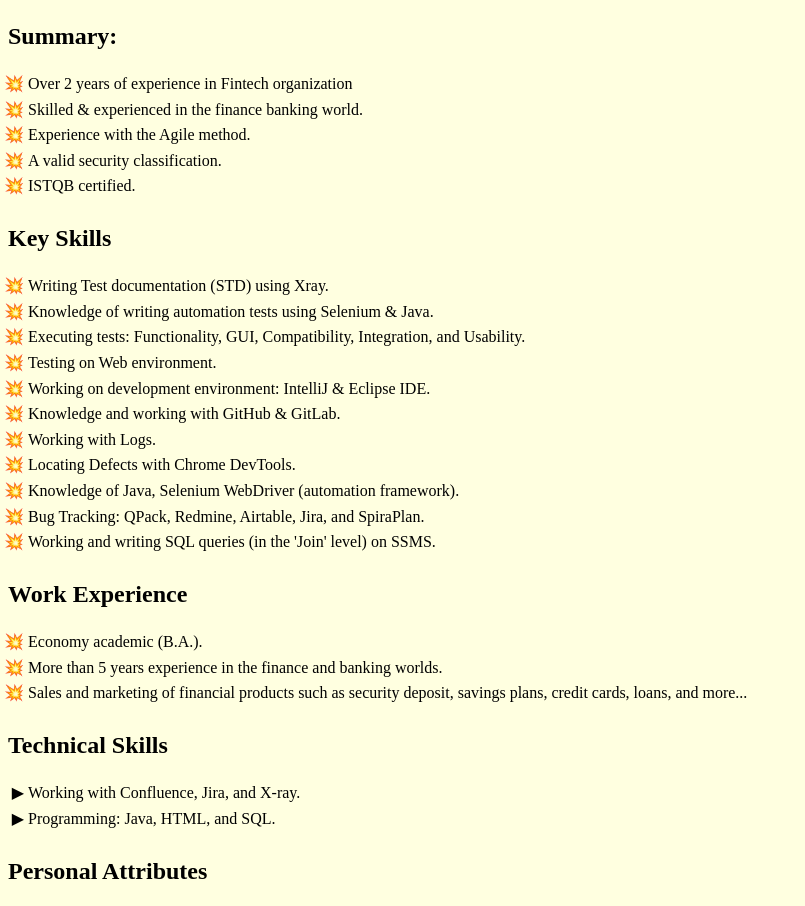
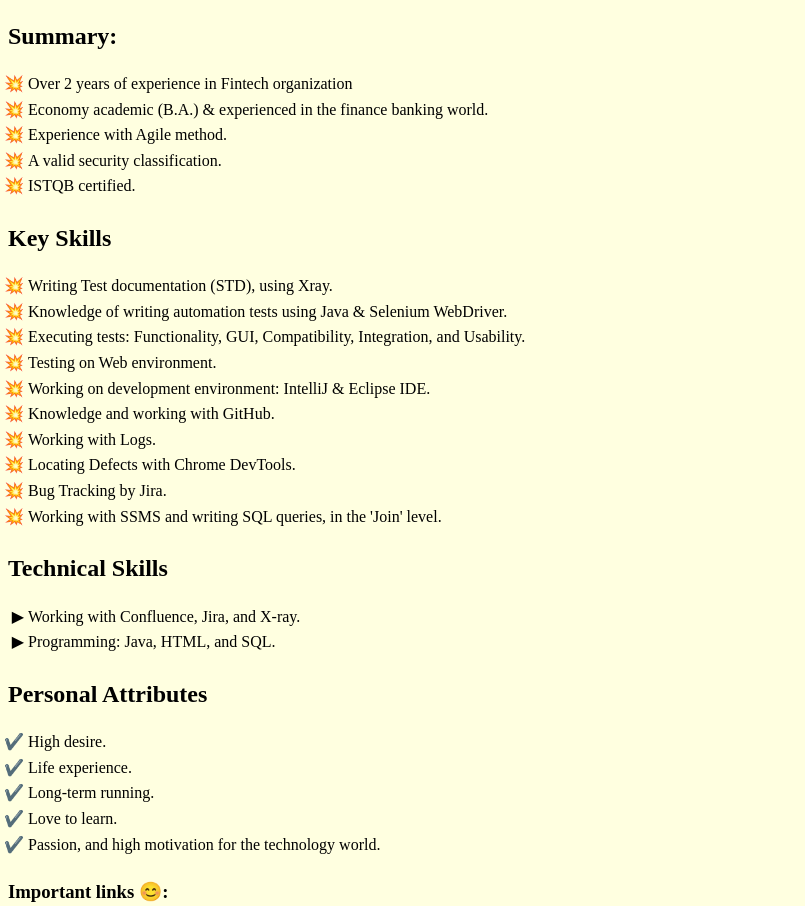
Before and after one commit to asafah83/html, a plain HTML site: page index.html in a window 1280 px wide. Shown: the part 286-1192 px from the top of the page, without its empty margins (0-805 px from the left). Drawn offline with Linux system fonts and the light colour scheme.

Commit message:
Add new changes to index.html

```diff
--- a/index.html
+++ b/index.html
@@ -36,8 +36,8 @@
     <div class="section">
         <ul>
             <li>Over 2 years of experience in Fintech organization</li>
-		    <li>Skilled & experienced in the finance banking world.</li>
-            <li>Experience with the Agile method.</li>
+		    <li>Economy academic (B.A.) & experienced in the finance banking world.</li>
+            <li>Experience with Agile method.</li>
 			<li>A valid security classification.</li>
             <li>ISTQB certified.</li>
         </ul>
@@ -46,27 +46,16 @@
     <div class="section">
         <h2>Key Skills</h2>
         <ul>
-            <li>Writing Test documentation (STD) using Xray.</li>
-            <li>Knowledge of writing automation tests using Selenium & Java.</li>
+            <li>Writing Test documentation (STD), using Xray.</li>
+            <li>Knowledge of writing automation tests using Java & Selenium WebDriver.</li>
             <li>Executing tests: Functionality, GUI, Compatibility, Integration, and Usability.</li>
             <li>Testing on Web environment.</li>
             <li>Working on development environment: IntelliJ & Eclipse IDE.</li>
-            <li>Knowledge and working with GitHub & GitLab.</li>
+            <li>Knowledge and working with GitHub.</li>
             <li>Working with Logs.</li>
             <li>Locating Defects with Chrome DevTools.</li>
-            <li>Knowledge of Java, Selenium WebDriver (automation framework).</li>
-            <li>Bug Tracking: QPack, Redmine, Airtable, Jira, and SpiraPlan.</li>
-            <li>Working and writing SQL queries (in the 'Join' level) on SSMS.</li>
-        </ul>
-    </div>
-
-    <!-- Work Experience Section -->
-    <div class="section">
-        <h2>Work Experience</h2>
-        <ul>
-            <li>Economy academic (B.A.).</li>
-            <li>More than 5 years experience in the finance and banking worlds.</li>
-            <li>Sales and marketing of financial products such as security deposit, savings plans, credit cards, loans, and more...</li>
+            <li>Bug Tracking by Jira.</li>
+            <li>Working with SSMS and writing SQL queries, in the 'Join' level.</li>
         </ul>
     </div>
 
```
